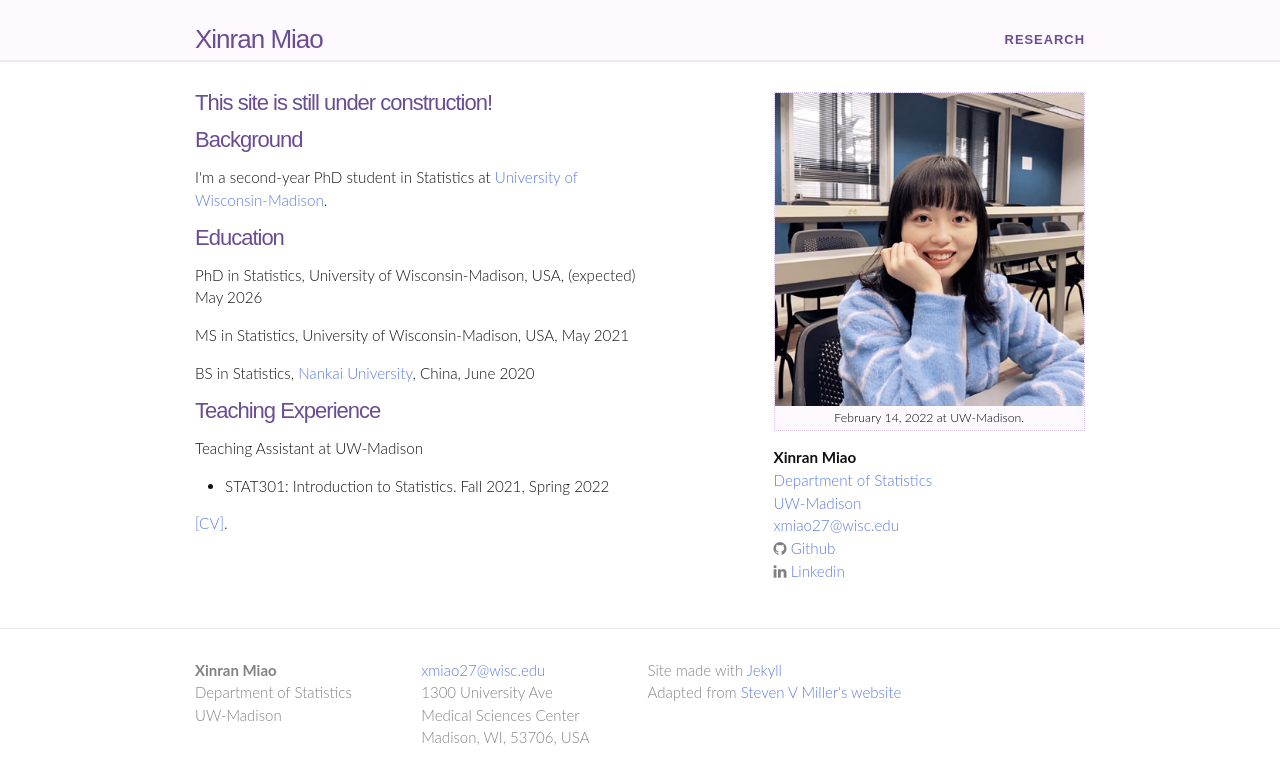
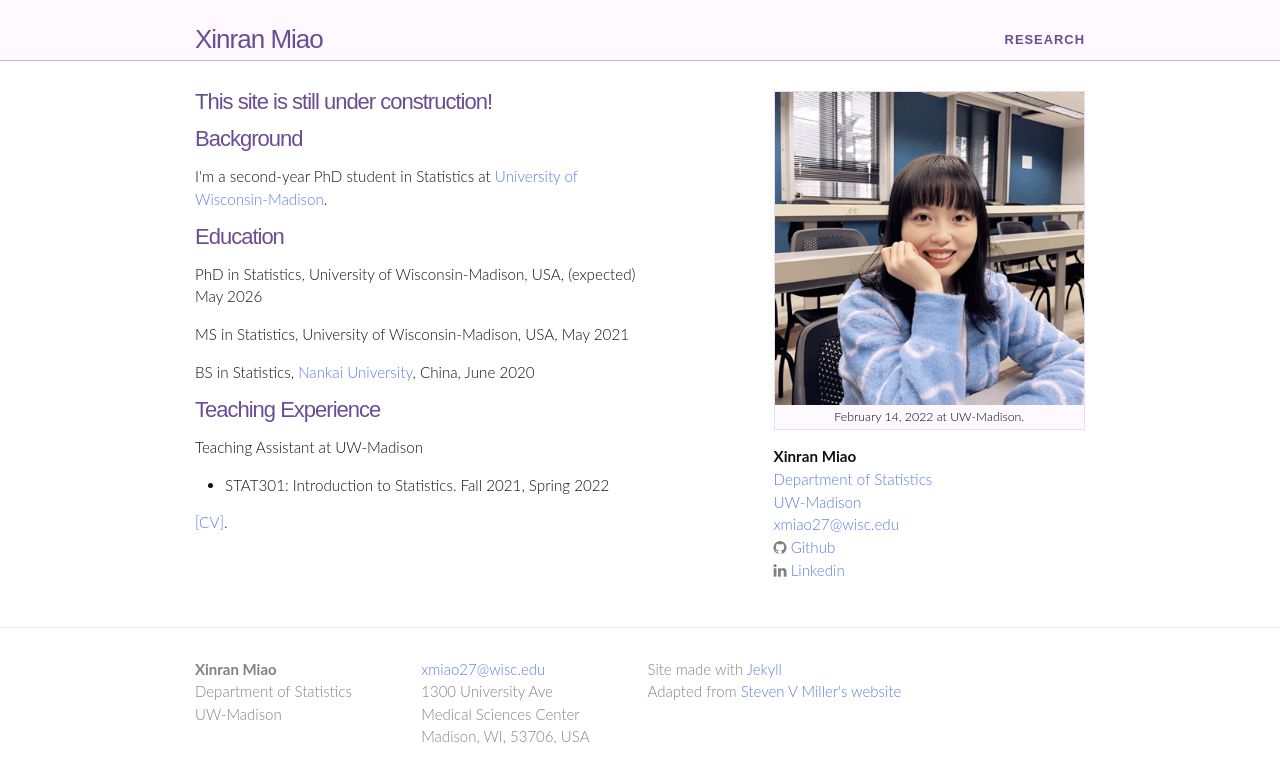
Before and after one commit to XinranMiao/XinranMiao.github.io, a Jekyll site: the page built from index.html, in a window 1280 px wide. Shown: the top 784 px of the page. Built offline with Jekyll 4.4.1, drawn with Linux system fonts in a browser that asks for light colours; nearby versions of some CDN libraries; some web fonts are replaced.

Commit message:
border color

```diff
--- a/_sass/_header.scss
+++ b/_sass/_header.scss
@@ -3,7 +3,7 @@
  */
 .site-header {
     border-top: 0px solid $dark-purple;
-	border-bottom: 2px solid #F0E6EF;
+	border-bottom: 1px solid #B8B8FF;
     min-height: 56px;
     background: $bg-purple;
     // Positioning context for the mobile navigation icon
```
